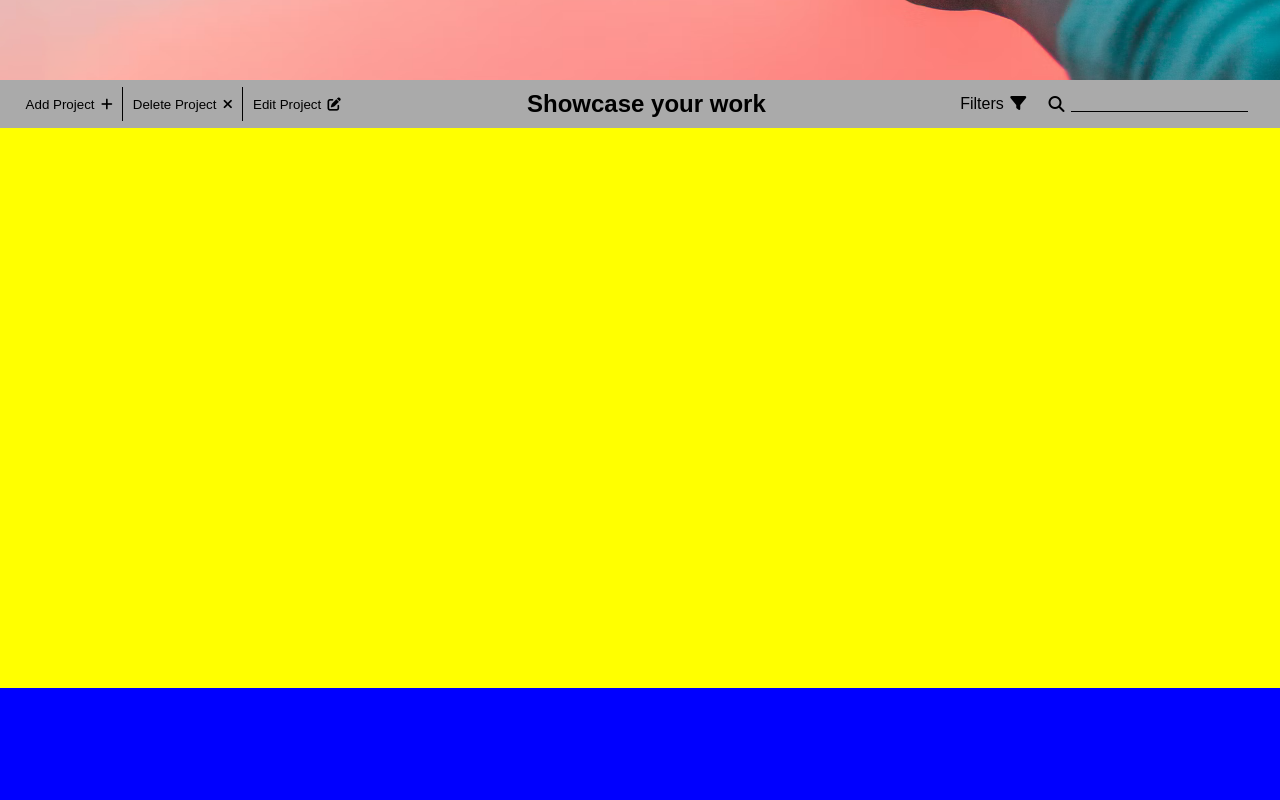
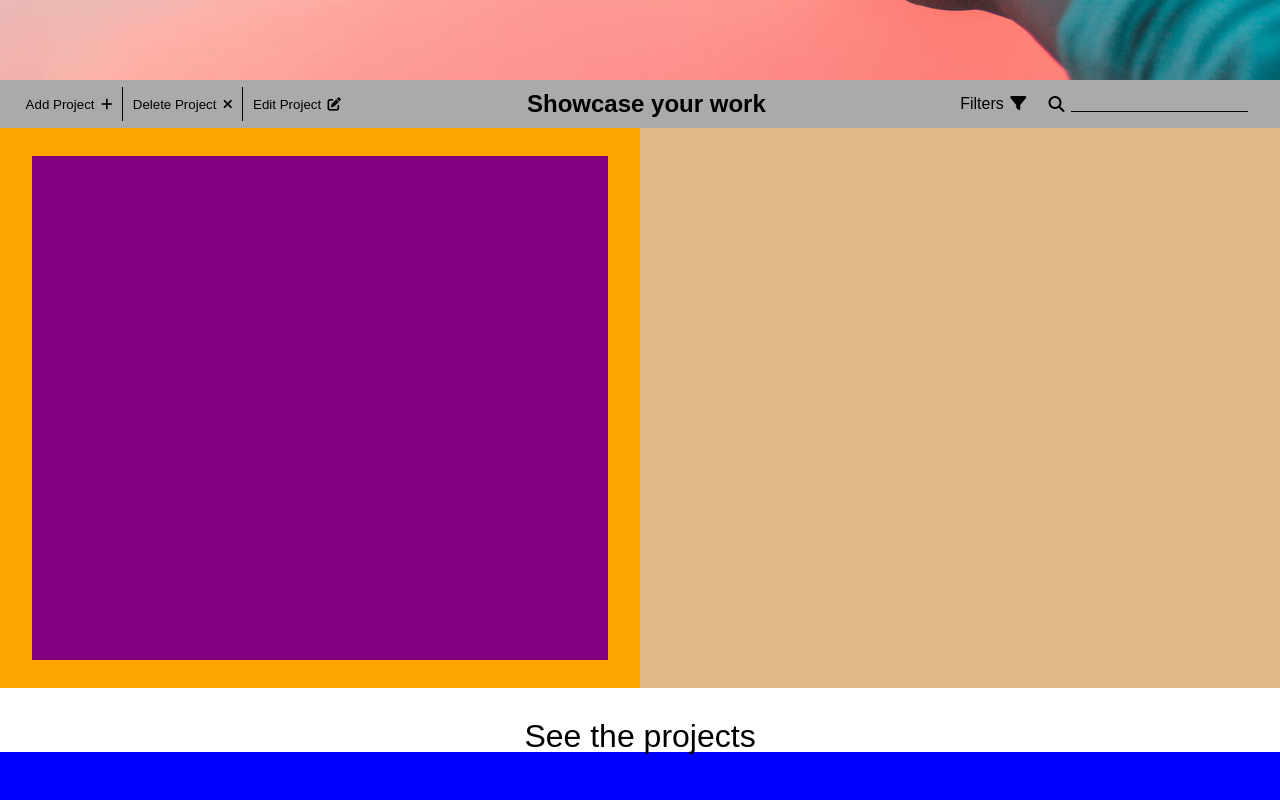
Before and after one commit to danielkingstonweb/formative3.2, a website: page frontend/index.html in a window 1280 px wide. Shown: the part 720-1520 px from the top of the page. Drawn offline with Linux system fonts and the light colour scheme; a web font is replaced by a local one.

Commit message:
html done

```diff
--- a/frontend/index.html
+++ b/frontend/index.html
@@ -57,15 +57,29 @@
     </section>
 
     <section class="potd">
+        <div class="potd-left" id="potdLeft">
+            <div class="potd-left__img" id="potdLeftImg"></div>
+        </div>
+        <div class="potd-right" id="potdRight"></div>
+    </section>
+    <!-- end of post forms -->
 
-    </section>
 
-    <!-- end of post forms -->
+    <!-- start of see the projects txt -->
+
+    <div class="seeprojects">
+        <h1 class="seeprojects-txt">See the projects</h1>
+    </div>
+
+    <!-- end of see the projects txt -->
+
 
     <!-- start of card container -->
     <section class="card-container" id="cardContainer"></section>
     <!-- end of card container -->
 
+    <footer class="footer"></footer>
+
     <!-- plugins -->
     <script src=""></script>
 </body>
--- a/frontend/sass/main.scss
+++ b/frontend/sass/main.scss
@@ -1,3 +1,4 @@
+// start of global website css
 *{
   margin: 0;
   padding: 0;
@@ -7,10 +8,12 @@
 
 body {
   overflow-x: hidden;
-  background: rgb(226, 189, 189);
 }
+// end of global website css
+// -------------------------------
 
 
+// -------------------------------
 // nav bar start
 .nav{
   height: 10vh;
@@ -64,7 +67,11 @@ body {
   } // end of navigation
 }
 //end of nav
+// -------------------------------
 
+
+// -------------------------------
+// hero section start
 .hero{
   height: 90vh;
   width: 100vw;
@@ -95,7 +102,12 @@ body {
     width: 35ch;
   }
 }
+// hero section end
+// -------------------------------
 
+
+// -------------------------------
+// start of form section
 .form{
   height: 6vh;
   width: 100vw;
@@ -176,16 +188,74 @@ body {
   font-weight: 400;
   font-style: normal;
 }
+// end of forms section
+// -------------------------------
 
+// -------------------------------
+// start of post of the day
 .potd{
   height: 70vh;
   width: 100vw;
   background: yellow;
+  display: flex;
+
+  &-left{
+    height: 100%;
+    width: 50%;
+    background: orange;
+    display: flex;
+    align-items: center;
+    justify-content: center;
+
+    &__img{
+      height: 90%;
+      width: 90%;
+      background: purple;
+    }
+  }
+  &-right{
+    height: 100%;
+    width: 50%;
+    background: burlywood;
+  }
+
 }
+// end of post of the day
+// -------------------------------
 
+
+// -------------------------------
+// start of see projects txt
+.seeprojects{
+  height: 8vh;
+  width: 100vw;
+  display: flex;
+  align-items: center;
+  justify-content: center;
+
+  &-txt{
+    font-family: forma-djr-micro, sans-serif;
+    font-weight: 500;
+    font-style: normal;
+    padding-top: 2rem;
+  }
+}
+// end of see projects txt
+// -------------------------------
+
+
+// -------------------------------
+// start of card container
 .card-container{
   height: 100vh;
   width: 100vw;
   background: blue;
   overflow-y: scroll;
 }
+// end of card container
+// -------------------------------
+
+.footer{
+  height: 30vh;
+  width: 100vw;
+}
```
Also changed, not shown: frontend/css/main.css.
